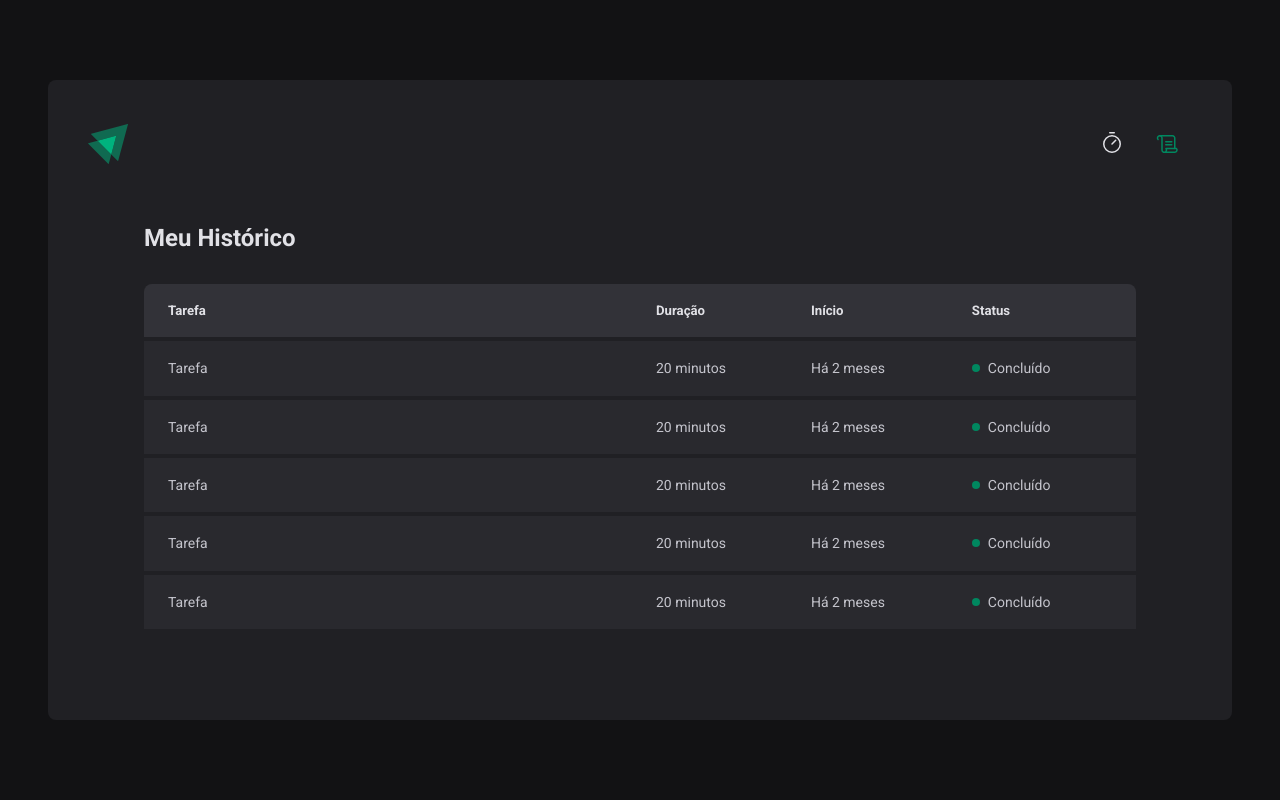
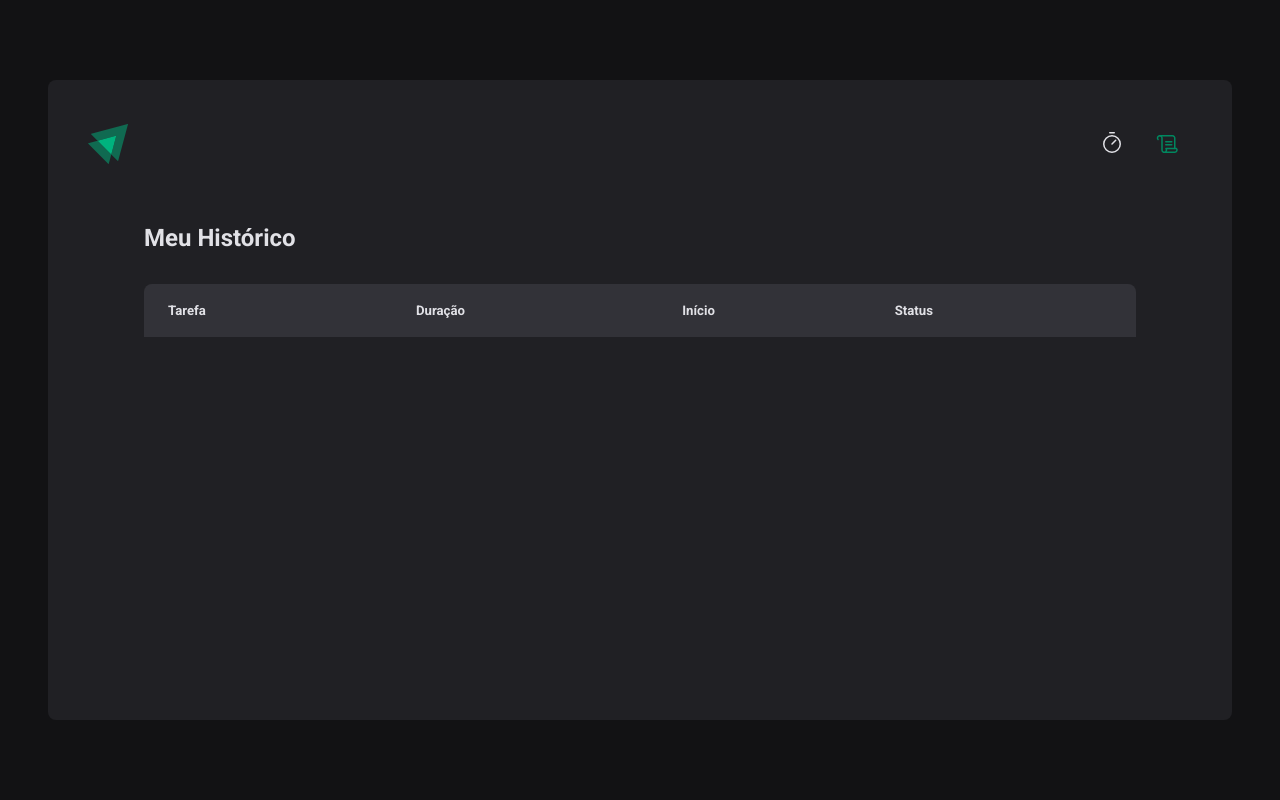
Before and after one commit to thiagoleite92/ignite-timer, a React (Vite) app: page /history in a window 1280 px wide. Shown: the top 800 px of the page. Built offline with nearby package versions, Linux system fonts and the light colour scheme.

Commit message:
refactor: switch useState to useReducer

```diff
--- a/src/contexts/CyclesContext.tsx
+++ b/src/contexts/CyclesContext.tsx
@@ -1,4 +1,4 @@
-import { ReactNode, createContext, useState } from 'react'
+import { ReactNode, createContext, useReducer, useState } from 'react'
 
 interface CreateCycleData {
   task: string
@@ -31,25 +31,66 @@
   children: ReactNode
 }
 
+interface CyclesState {
+  cycles: Array<Cycle>
+  activeCycleId: string | null
+}
+
 export const CyclesContextProvider = ({
   children,
 }: CyclesContextProviderProps) => {
-  const [cycles, setCycles] = useState<Array<Cycle>>([])
-  const [activeCycleId, setActiveCycleId] = useState<string | null>(null)
+  const [cyclesState, dispatch] = useReducer(
+    (state: CyclesState, action: any) => {
+      switch (action.type) {
+        case 'ADD_NEW_CYCLE':
+          return {
+            ...state,
+            cycles: [...state.cycles, action.payload.newCycle],
+            activeCycleId: action.payload.newCycle.id,
+          }
+        case 'INTERRUPT_CURRENT_CYCLE':
+          return {
+            ...state,
+            cycles: state.cycles.map((cycle) => {
+              if (cycle.id === state.activeCycleId) {
+                return { ...cycle, interrupteDate: new Date() }
+              } else {
+                return cycle
+              }
+            }),
+            activeCycleId: null,
+          }
+        case 'MARK_CURRENT_CYCLE_AS_FINISHED':
+          return {
+            ...state,
+            cycles: state.cycles.map((cycle) => {
+              if (cycle.id === state.activeCycleId) {
+                return { ...cycle, finishedDate: new Date() }
+              } else {
+                return cycle
+              }
+            }),
+            activeCycleId: null,
+          }
+        default:
+          return state
+      }
+    },
+    { cycles: [], activeCycleId: null },
+  )
   const [amountSecondsPassed, setAmountSecondsPassed] = useState(0)
+
+  const { cycles, activeCycleId } = cyclesState
 
   const activeCycle = cycles.find(({ id }) => id === activeCycleId)
 
   const markCurrentCycleAsFinished = () => {
-    setCycles((oldState) =>
-      oldState.map((cycle) => {
-        if (cycle.id === activeCycleId) {
-          return { ...cycle, interrupteDate: new Date() }
-        } else {
-          return cycle
-        }
-      }),
-    )
+    dispatch({
+      type: 'MARK_CURRENT_CYCLE_AS_FINISHED',
+      payload: {
+        activeCycleId,
+      },
+    })
   }
 
   const setSecondsPassed = (seconds: number) => {
@@ -66,25 +107,23 @@
       startDate: new Date(),
     }
 
-    setCycles((oldState) => [...oldState, newCycle])
-    setActiveCycleId(id)
+    dispatch({
+      type: 'ADD_NEW_CYCLE',
+      payload: {
+        newCycle,
+      },
+    })
+
     setAmountSecondsPassed(0)
-
-    // reset()
   }
 
   const interruptCurrentCycle = () => {
-    setCycles((oldState) =>
-      oldState.map((cycle) => {
-        if (cycle.id === activeCycleId) {
-          return { ...cycle, interrupteDate: new Date() }
-        } else {
-          return cycle
-        }
-      }),
-    )
-
-    setActiveCycleId(null)
+    dispatch({
+      type: 'INTERRUPT_CURRENT_CYCLE',
+      payload: {
+        activeCycleId: null,
+      },
+    })
 
     document.title = 'Pomodoro Ignite'
   }
--- a/src/pages/History/index.tsx
+++ b/src/pages/History/index.tsx
@@ -1,6 +1,13 @@
+import { useContext } from 'react'
+import { formatDistanceToNow } from 'date-fns'
+import ptBR from 'date-fns/locale/pt-BR'
+
+import { CyclesContext } from '../../contexts/CyclesContext'
 import { HistoryContainer, HistoryList, Status } from './styles'
 
 export const History = () => {
+  const { cycles } = useContext(CyclesContext)
+
   return (
     <HistoryContainer>
       <h1>Meu Histórico</h1>
@@ -16,46 +23,33 @@
             </tr>
           </thead>
           <tbody>
-            <tr>
-              <td>Tarefa</td>
-              <td>20 minutos</td>
-              <td>Há 2 meses</td>
-              <td>
-                <Status statusColor="green">Concluído</Status>
-              </td>
-            </tr>
-            <tr>
-              <td>Tarefa</td>
-              <td>20 minutos</td>
-              <td>Há 2 meses</td>
-              <td>
-                <Status statusColor="green">Concluído</Status>
-              </td>
-            </tr>
-            <tr>
-              <td>Tarefa</td>
-              <td>20 minutos</td>
-              <td>Há 2 meses</td>
-              <td>
-                <Status statusColor="green">Concluído</Status>
-              </td>
-            </tr>
-            <tr>
-              <td>Tarefa</td>
-              <td>20 minutos</td>
-              <td>Há 2 meses</td>
-              <td>
-                <Status statusColor="green">Concluído</Status>
-              </td>
-            </tr>
-            <tr>
-              <td>Tarefa</td>
-              <td>20 minutos</td>
-              <td>Há 2 meses</td>
-              <td>
-                <Status statusColor="green">Concluído</Status>
-              </td>
-            </tr>
+            {cycles?.map((cycle) => {
+              return (
+                <tr key={cycle.id}>
+                  <td>{cycle.task}</td>
+                  <td>{cycle.minutesAmount} minutos</td>
+                  <td>
+                    {formatDistanceToNow(cycle.startDate, {
+                      addSuffix: true,
+                      locale: ptBR,
+                    })}
+                  </td>
+                  <td>
+                    {cycle.finishedDate && (
+                      <Status statusColor="green">Concluído</Status>
+                    )}
+
+                    {cycle.interrupteDate && (
+                      <Status statusColor="red">Interrompido</Status>
+                    )}
+
+                    {!cycle.finishedDate && !cycle.interrupteDate && (
+                      <Status statusColor="yellow">Em andamento</Status>
+                    )}
+                  </td>
+                </tr>
+              )
+            })}
           </tbody>
         </table>
       </HistoryList>
--- a/src/pages/Home/index.tsx
+++ b/src/pages/Home/index.tsx
@@ -38,6 +38,7 @@
   const { watch, reset, handleSubmit } = newCycleForm
 
   const handleCreateNewCycle = (data: NewCycleFormData) => {
+    console.log('oi')
     createNewCycle(data)
     reset()
   }
```
